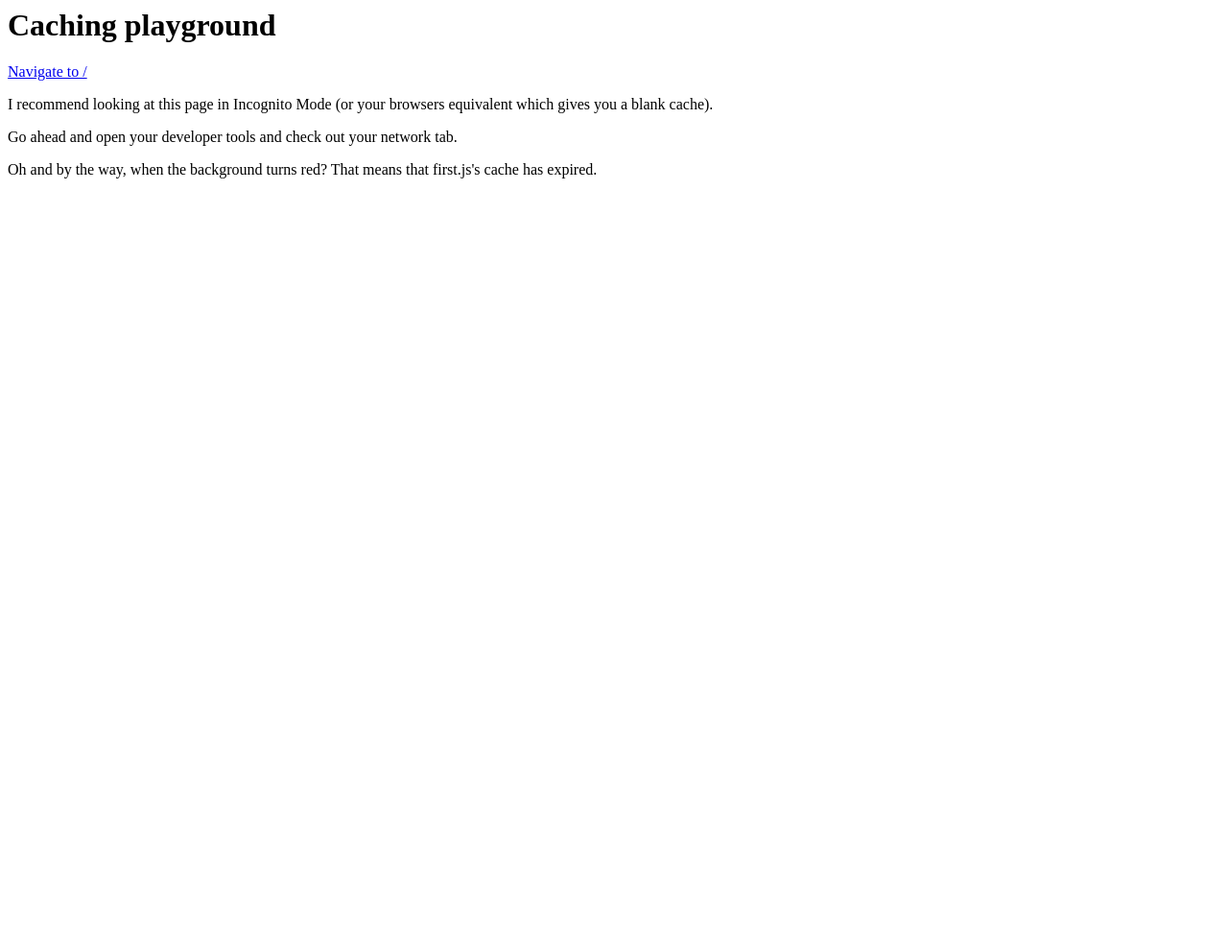
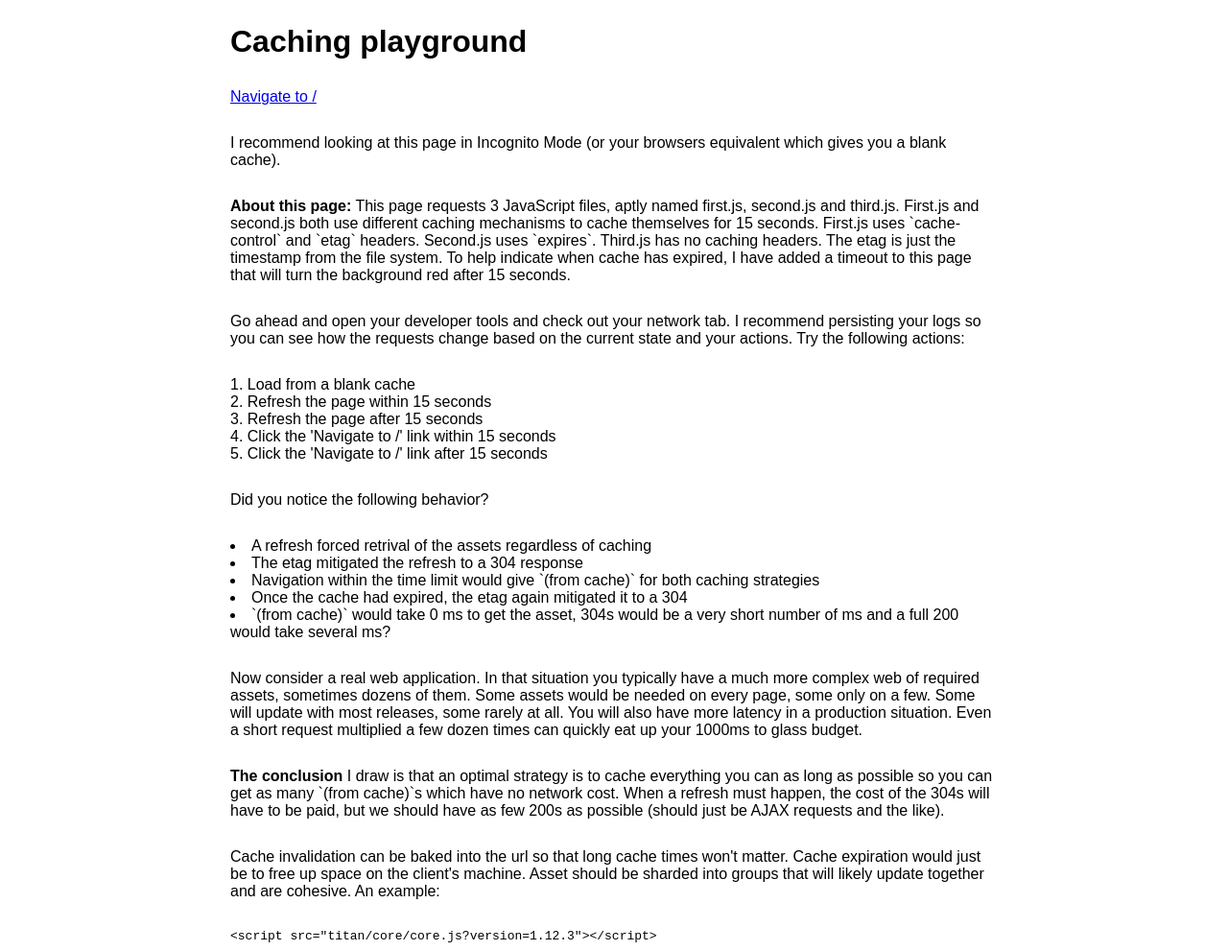
Before and after one commit to mwinche/cache-example, a website: page public/index.html in a window 1280 px wide. Shown: the whole page at 96% size. Before the commit the page ends 800 px from the top, so only its background shows below. Drawn offline with Linux system fonts and the light colour scheme.

Commit message:
finishing touches

```diff
--- a/index.js
+++ b/index.js
@@ -43,7 +43,7 @@ var server = http.createServer(function(req, res){
 
 			case SECOND:
 				res.setHeader('content-type', 'text/javascript; charset=UTF-8');
-				res.setHeader('expires', new Date(Date.now() + 18000).toUTCString());
+				res.setHeader('expires', new Date(Date.now() + 15000).toUTCString());
 				res.setHeader('last-modified', stats.mtime.toGMTString());
 				break;
 
@@ -73,9 +73,7 @@ var server = http.createServer(function(req, res){
 		console.log(req.url, res.statusCode);
 	}
 	catch(e){
-		res.statusCode = 500;
-		res.write(JSON.stringify(e));
-		res.end();
+		console.log(e);
 	}
 });
 
--- a/public/index.html
+++ b/public/index.html
@@ -7,30 +7,65 @@
 		<style>
 			body{
 				transition: background-color 1s ease-in;
+				font-family: Arial, helvetica;
 			}
 			.invalidated{
 				background-color: #FFDDDD;
+			}
+			p, ol, ul, h1, pre{
+				margin: 20px auto;
+				max-width: 800px;
+				background: rgba(255, 255, 255, 0.5);
+				padding: 5px;
+				list-style-position: inside;
 			}
 		</style>
 	</head>
 	<body>
 		<h1>Caching playground</h1>
-		<div>
+		<p>
 			<a href="/">Navigate to /</a>
-		</div>
+		</p>
 		<p>
 			I recommend looking at this page in Incognito Mode (or your browsers equivalent which gives you a blank cache).
 		</p>
 		<p>
-			Go ahead and open your developer tools and check out your network tab.
+			<b>About this page:</b> This page requests 3 JavaScript files, aptly named first.js, second.js and third.js. First.js and second.js both use different caching mechanisms to cache themselves for 15 seconds. First.js uses `cache-control` and `etag` headers. Second.js uses `expires`. Third.js has no caching headers. The etag is just the timestamp from the file system. To help indicate when cache has expired, I have added a timeout to this page that will turn the background red after 15 seconds.
 		</p>
 		<p>
-			Oh and by the way, when the background turns red? That means that first.js's cache has expired.
+			Go ahead and open your developer tools and check out your network tab. I recommend persisting your logs so you can see how the requests change based on the current state and your actions. Try the following actions:
 		</p>
+		<ol>
+			<li>Load from a blank cache</li>
+			<li>Refresh the page within 15 seconds</li>
+			<li>Refresh the page after 15 seconds</li>
+			<li>Click the 'Navigate to /' link within 15 seconds</li>
+			<li>Click the 'Navigate to /' link after 15 seconds</li>
+		</ol>
+		<p>
+			Did you notice the following behavior?
+		</p>
+		<ul>
+			<li>A refresh forced retrival of the assets regardless of caching</li>
+			<li>The etag mitigated the refresh to a 304 response</li>
+			<li>Navigation within the time limit would give `(from cache)` for both caching strategies</li>
+			<li>Once the cache had expired, the etag again mitigated it to a 304</li>
+			<li>`(from cache)` would take 0 ms to get the asset, 304s would be a very short number of ms and a full 200 would take several ms?</li>
+		</ul>
+		<p>
+			Now consider a real web application. In that situation you typically have a much more complex web of required assets, sometimes dozens of them. Some assets would be needed on every page, some only on a few. Some will update with most releases, some rarely at all. You will also have more latency in a production situation. Even a short request multiplied a few dozen times can quickly eat up your 1000ms to glass budget.
+		</p>
+		<p>
+			<b>The conclusion</b> I draw is that an optimal strategy is to cache everything you can as long as possible so you can get as many `(from cache)`s which have no network cost. When a refresh must happen, the cost of the 304s will have to be paid, but we should have as few 200s as possible (should just be AJAX requests and the like).
+		</p>
+		<p>
+			Cache invalidation can be baked into the url so that long cache times won't matter. Cache expiration would just be to free up space on the client's machine. Asset should be sharded into groups that will likely update together and are cohesive. An example:
+		</p>
+		<pre>&lt;script src="titan/core/core.js?version=1.12.3"&gt;&lt;/script&gt;</pre>
 		<script>
 			setTimeout(function(){
 				var p = document.createElement('p');
-				p.innerText = 'first.js ought to be invalidated now.';
+				p.innerText = 'first.js and second.js ought to be invalidated now.';
 				document.body.appendChild(p);
 				document.body.className = 'invalidated';
 			}, 15000);
--- a/public/second.js
+++ b/public/second.js
@@ -1 +1 @@
-console.log('Hello from second.js! I\'m cached forever. With an expires header!');
+console.log('Hello from second.js! I\'m cached for 15 seconds as well. With an expires header!');
```
